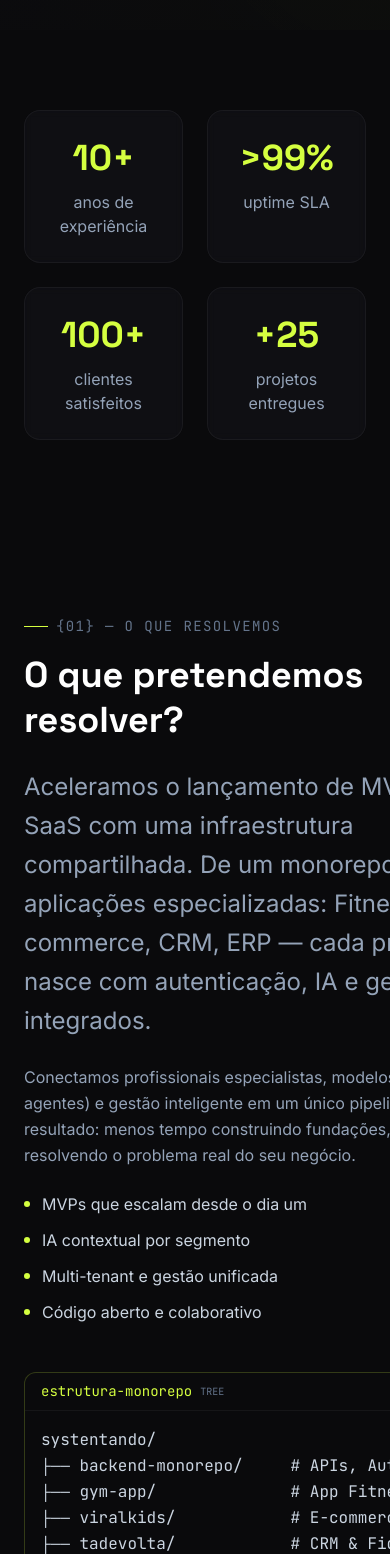
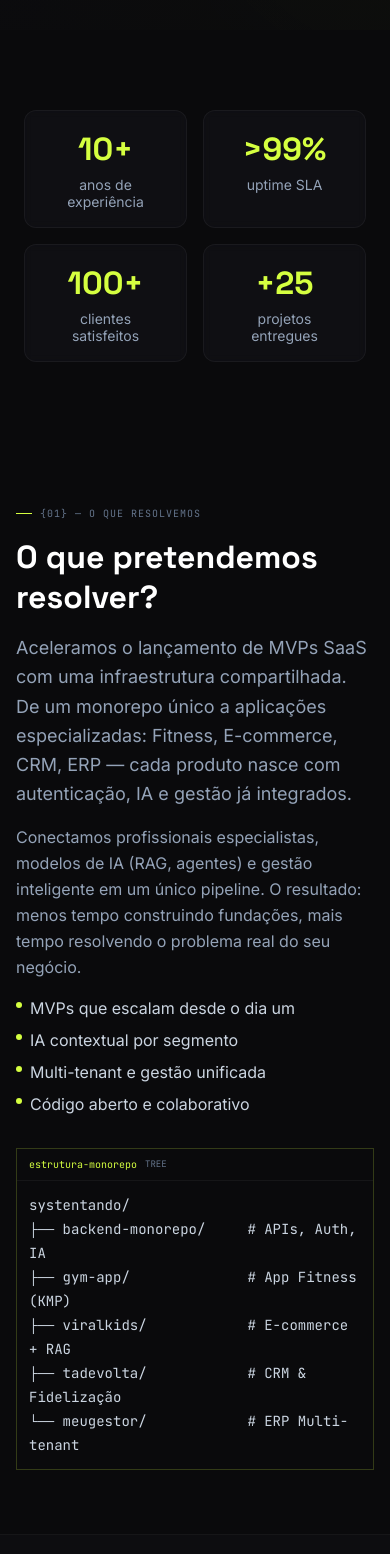
Before and after one commit to systentandobr/site-systentando, a React (Vite) app: page / in a window 390 px wide. Shown: the part 814-2368 px from the top of the page. Built offline with nearby package versions, Linux system fonts and the light colour scheme; no server answers; grey boxes are pictures that could not be loaded.

Commit message:
responsividade dobra 2

```diff
--- a/src/components/sections/OQueResolvemosSection.tsx
+++ b/src/components/sections/OQueResolvemosSection.tsx
@@ -15,33 +15,33 @@ export const OQueResolvemosSection = () => {
 
     return (
         <SectionWrapper id="o-que-resolvemos" variant="overlay">
-            <div ref={ref} className="container mx-auto px-6 py-24 md:py-32">
+            <div ref={ref} className="container mx-auto px-4 sm:px-6 py-16 sm:py-20 md:py-24 lg:py-32">
                 <SectionLabel number="01" title="O que resolvemos" />
-                <div className="grid lg:grid-cols-2 gap-12 lg:gap-16 items-center">
-                    <div className="space-y-6">
-                        <h2 className="text-3xl md:text-4xl font-bold text-white font-display leading-tight reveal-up">
+                <div className="grid lg:grid-cols-2 gap-8 sm:gap-10 md:gap-12 lg:gap-16 items-center">
+                    <div className="space-y-4 sm:space-y-5 md:space-y-6">
+                        <h2 className="text-2xl sm:text-3xl md:text-4xl lg:text-5xl font-bold text-white font-display leading-tight sm:leading-tight reveal-up break-words">
                             O que pretendemos resolver?
                         </h2>
-                        <p className="text-lg text-slate-400 leading-relaxed reveal-up delay-100">
+                        <p className="text-base sm:text-lg md:text-xl text-slate-400 leading-relaxed reveal-up delay-100 break-words">
                             Aceleramos o lançamento de MVPs SaaS com uma infraestrutura compartilhada.
                             De um monorepo único a aplicações especializadas: Fitness, E-commerce, CRM, ERP —
                             cada produto nasce com autenticação, IA e gestão já integrados.
                         </p>
-                        <p className="text-slate-400 leading-relaxed reveal-up delay-200">
+                        <p className="text-sm sm:text-base md:text-lg text-slate-400 leading-relaxed reveal-up delay-200 break-words">
                             Conectamos profissionais especialistas, modelos de IA (RAG, agentes) e gestão inteligente
                             em um único pipeline. O resultado: menos tempo construindo fundações, mais tempo
                             resolvendo o problema real do seu negócio.
                         </p>
-                        <ul className="space-y-3 reveal-up delay-300">
+                        <ul className="space-y-2 sm:space-y-3 reveal-up delay-300">
                             {[
                                 'MVPs que escalam desde o dia um',
                                 'IA contextual por segmento',
                                 'Multi-tenant e gestão unificada',
                                 'Código aberto e colaborativo',
                             ].map((item, i) => (
-                                <li key={i} className="flex items-center gap-3 text-slate-300">
-                                    <span className="w-1.5 h-1.5 rounded-full bg-accent flex-shrink-0" />
-                                    {item}
+                                <li key={i} className="flex items-start gap-2 sm:gap-3 text-sm sm:text-base text-slate-300">
+                                    <span className="w-1.5 h-1.5 rounded-full bg-accent flex-shrink-0 mt-1.5 sm:mt-2" />
+                                    <span className="break-words">{item}</span>
                                 </li>
                             ))}
                         </ul>
--- a/src/components/sections/StatsSection.tsx
+++ b/src/components/sections/StatsSection.tsx
@@ -14,16 +14,18 @@ export const StatsSection = () => {
     return (
         <SectionWrapper variant="overlay">
             <div ref={ref} className="container mx-auto px-6 py-20">
-                <div className="grid grid-cols-2 md:grid-cols-4 gap-6 md:gap-8">
+                <div className="grid grid-cols-2 md:grid-cols-4 gap-4 sm:gap-6 md:gap-8">
                     {STATS.map((stat) => (
                         <div
                             key={stat.label}
-                            className="reveal-up text-center p-6 md:p-8 bg-[#15151a]/50 backdrop-blur-sm border border-white/5 rounded-2xl hover:border-accent/30 transition-all duration-300 hover:-translate-y-1"
+                            className="reveal-up text-center p-4 sm:p-6 md:p-8 bg-[#15151a]/50 backdrop-blur-sm border border-white/5 rounded-xl sm:rounded-2xl hover:border-accent/30 transition-all duration-300 hover:-translate-y-1"
                         >
-                            <div className="text-3xl md:text-4xl font-bold text-accent font-display mb-2">
+                            <div className="text-2xl sm:text-3xl md:text-4xl font-bold text-accent font-display mb-1 sm:mb-2">
                                 {stat.value}
                             </div>
-                            <div className="text-sm text-slate-400">{stat.label}</div>
+                            <div className="text-xs sm:text-sm text-slate-400 leading-tight sm:leading-normal break-words px-1">
+                                {stat.label}
+                            </div>
                         </div>
                     ))}
                 </div>
--- a/src/components/ui/CodeSnippet.tsx
+++ b/src/components/ui/CodeSnippet.tsx
@@ -28,17 +28,17 @@ export const CodeSnippet = ({ code, language, filename }: CodeSnippetProps) => {
 
     return (
         <div ref={ref} className="reveal-up">
-            <div className="bg-[#0a0a0c] border border-accent/20 rounded-xl overflow-hidden">
+            <div className="bg-[#0a0a0c] border border-accent/20 rounded-lg sm:rounded-xl overflow-hidden">
                 {filename && (
-                    <div className="px-4 py-2 border-b border-white/5 flex items-center gap-2">
-                        <span className="text-xs font-mono text-accent">{filename}</span>
+                    <div className="px-3 sm:px-4 py-2 border-b border-white/5 flex items-center gap-2 flex-wrap">
+                        <span className="text-[10px] sm:text-xs font-mono text-accent break-all">{filename}</span>
                         {language && (
-                            <span className="text-[10px] font-mono text-slate-500 uppercase">{language}</span>
+                            <span className="text-[9px] sm:text-[10px] font-mono text-slate-500 uppercase">{language}</span>
                         )}
                     </div>
                 )}
-                <pre className="p-4 overflow-x-auto">
-                    <code className="text-sm font-mono text-slate-300 leading-relaxed">
+                <pre className="p-3 sm:p-4 overflow-x-auto">
+                    <code className="text-xs sm:text-sm font-mono text-slate-300 leading-relaxed break-words whitespace-pre-wrap">
                         {code}
                     </code>
                 </pre>
--- a/src/components/ui/SectionLabel.tsx
+++ b/src/components/ui/SectionLabel.tsx
@@ -4,9 +4,9 @@ interface SectionLabelProps {
 }
 
 export const SectionLabel = ({ number, title }: SectionLabelProps) => (
-    <div className="flex items-center gap-2 mb-4">
-        <span className="w-6 h-px bg-accent flex-shrink-0" />
-        <span className="text-xs font-mono uppercase tracking-widest text-slate-500">
+    <div className="flex items-center gap-2 mb-4 sm:mb-6">
+        <span className="w-4 sm:w-6 h-px bg-accent flex-shrink-0" />
+        <span className="text-[10px] sm:text-xs font-mono uppercase tracking-widest text-slate-500 break-words">
             {`{${number}} — ${title}`}
         </span>
     </div>
```
